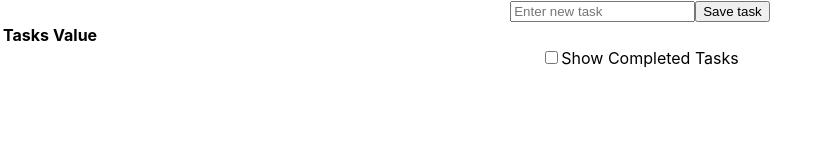
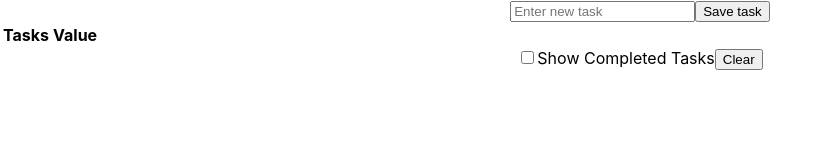
Before and after one commit to ElChapas/ReactBasics, a React (Vite) app: page / in a window 1280 px wide. Shown: the top 160 px of the page, without its empty margins (0-830 px from the left). Built offline with nearby package versions, Linux system fonts and the light colour scheme.

Commit message:
Agregamos boton de limpiar tareas hechas

```diff
--- a/src/App.jsx
+++ b/src/App.jsx
@@ -30,15 +30,19 @@ function App() {
         localStorage.setItem("tasks", JSON.stringify(tasksItems));
     }, [tasksItems]);
 
+    const clearTasksCompleted = () => {
+        setTasksItems(tasksItems.filter((t) => t.done === false));
+        setShowCompleted(false);
+    };
+
     return (
         <div className="App">
             <TaskCreator createNewTask={createNewTask} />
             <TasksList tasksItems={tasksItems} toggleTask={toggleTask} isChecked={false} />
-            <input id="show-completed" type="checkbox" onChange={(e) => setShowCompleted(!showCompleted)}/>
+            <input id="show-completed" type="checkbox" checked={showCompleted} onChange={(e) => setShowCompleted(!showCompleted)} />
             <label htmlFor="show-completed">Show Completed Tasks</label>
-            {showCompleted && (
-                <TasksList tasksItems={tasksItems} toggleTask={toggleTask} isChecked={true} />
-            )}
+            <button onClick={clearTasksCompleted}>Clear</button>
+            {showCompleted && <TasksList tasksItems={tasksItems} toggleTask={toggleTask} isChecked={true} />}
         </div>
     );
 }
```
